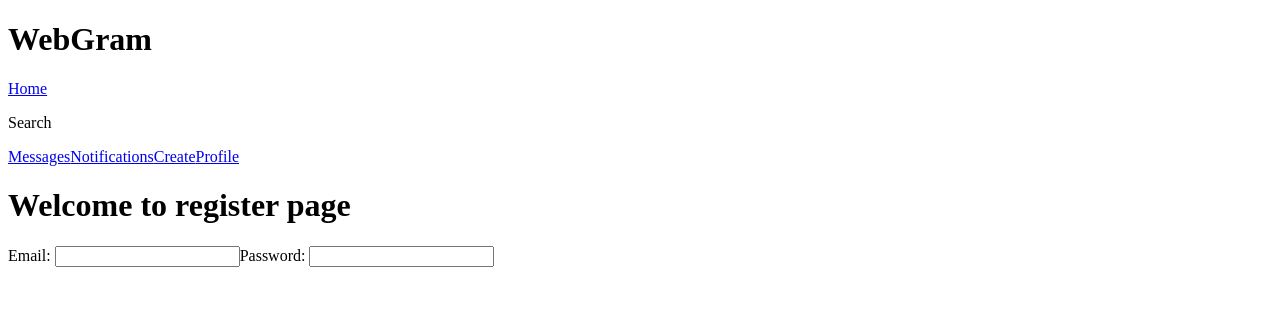
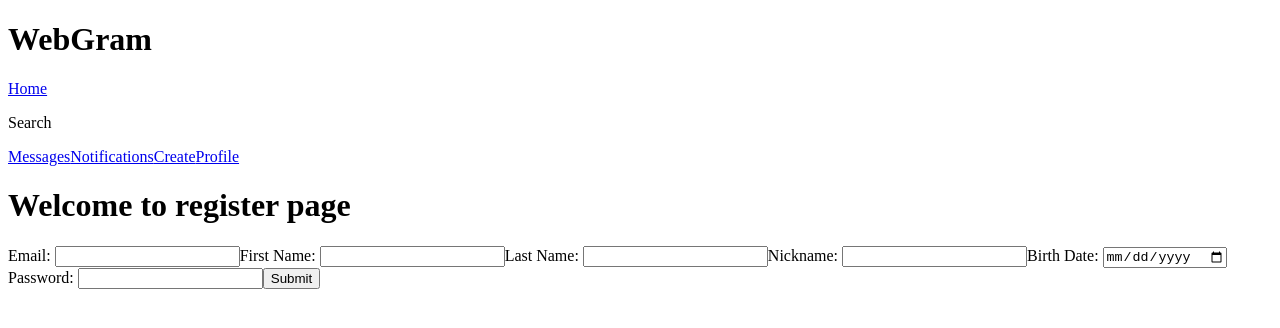
Before and after one commit to RezaR-exe/project-1, a React (Vite) app in the folder client/: page /register in a window 1280 px wide. Shown: the top 328 px of the page. Built offline with nearby package versions, Linux system fonts and the light colour scheme.

Commit message:
implemented communication with database for register and implemented register logic for front end

```diff
--- a/client/src/pages/Register.jsx
+++ b/client/src/pages/Register.jsx
@@ -1,22 +1,44 @@
 import { useState } from "react";
+import { useDispatch } from "react-redux";
+import { addUser } from "../store/store";
 
 
 function Register() {
+    const dispatch = useDispatch();
     const [userRegisterData, setUserRegisterData] = useState({
         email: "",
+        first_name: "",
+        last_name: "",
+        nickname: "",
+        birth_date: "",
         password: ""
     });
 
     const handleChange = (event) => {
-        if (event.target.name === "email") {
-            setUserRegisterData({...userRegisterData, email: event.target.value})
-        } else if (event.target.name === "password") {
-            setUserRegisterData({...userRegisterData, password: event.target.value})
+        switch (event.target.name) {
+            case "email":
+                setUserRegisterData({...userRegisterData, email: event.target.value});
+                break;
+            case "first_name":
+                setUserRegisterData({...userRegisterData, first_name: event.target.value});
+                break;
+            case "last_name":
+                setUserRegisterData({...userRegisterData, last_name: event.target.value});
+                break;
+            case "nickname":
+                setUserRegisterData({...userRegisterData, nickname: event.target.value});
+                break;
+            case "birth_date":
+                setUserRegisterData({...userRegisterData, birth_date: event.target.value});
+                break;
+            case "password":
+                setUserRegisterData({...userRegisterData, password: event.target.value});
+                break;
         }
     }
-
     const handleForm = (event) => {
         event.preventDefault();
+        dispatch(addUser(userRegisterData))
     }
 
 
@@ -25,9 +47,18 @@ function Register() {
             <h1>Welcome to register page</h1>
             <form onSubmit={handleForm}>
                 <label htmlFor="email">Email: </label>
-                <input onChange={handleChange} name="email" id="email" value={userRegisterData.email} type="email" />
+                <input onChange={handleChange} name="email" id="email" value={userRegisterData.email} type="email" required />
+                <label htmlFor="first_name">First Name: </label>
+                <input onChange={handleChange} name="first_name" id="first_name" value={userRegisterData.first_name} type="text" required />
+                <label htmlFor="last_name">Last Name: </label>
+                <input onChange={handleChange} name="last_name" id="last_name" value={userRegisterData.last_name} type="text" required />
+                <label htmlFor="nickname">Nickname: </label>
+                <input onChange={handleChange} name="nickname" id="nickname" value={userRegisterData.nickname} type="text" required />
+                <label htmlFor="birth_date">Birth Date: </label>
+                <input onChange={handleChange} name="birth_date" id="birth_date" value={userRegisterData.birth_date} type="date" required />
                 <label htmlFor="password">Password: </label>
-                <input onChange={handleChange} name="password" id="password" value={userRegisterData.password} type="password" />
+                <input onChange={handleChange} name="password" id="password" value={userRegisterData.password} type="password" required />
+                <button>Submit</button>
             </form>
         </div>
     )
--- a/client/src/store/thunks/userAuthThunk.js
+++ b/client/src/store/thunks/userAuthThunk.js
@@ -9,11 +9,12 @@ const addUser = createAsyncThunk(
             email: userData.email,
             first_name: userData.first_name,
             last_name: userData.last_name,
-            nickName: userData.nickName,
-            birth: userData.birth,
+            nickname: userData.nickname,
+            birth_date: userData.birth_date,
             password: userData.password
         }).then(response => {
-            console.log("user succsesfully registered", response.data)
+            console.log(response.data)
+            return true
         }).catch(error => {
             console.error("error", error)
         })
```
Also changed, not shown: 1 other file (tests, documents, lock files or other folders).
